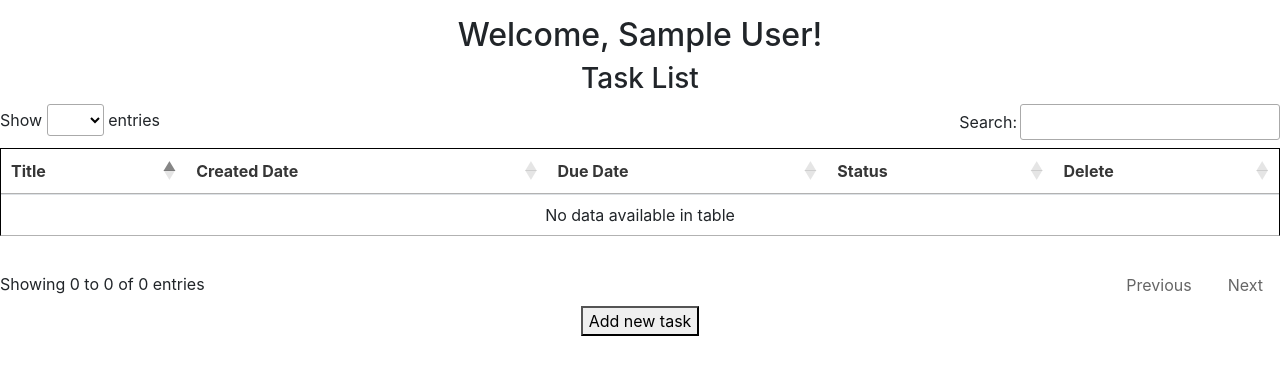
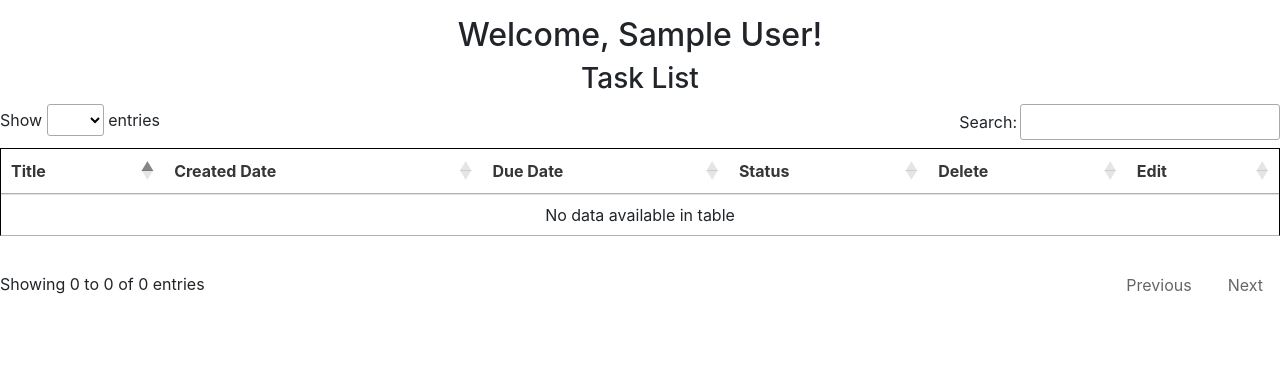
Before and after one commit to ShamlaHameed123/ToDoApp, a Django app: page /todo/ in a window 1280 px wide. Shown: the part 97-472 px from the top of the page. Run offline with Django 3.2, Linux system fonts and the light colour scheme; the visitor is signed in with stand-in values (Sample User, id 1); data that the repository does not hold is empty; some libraries are stand-ins or nearby versions.

Commit message:
few bugs fixed

```diff
--- a/daytasks/forms.py
+++ b/daytasks/forms.py
@@ -1,6 +1,6 @@
 from django import forms
 from django.contrib.auth.forms import UserCreationForm
-from django.contrib.auth.models import User
+from django.contrib.auth.forms import User
 from django.utils.safestring import mark_safe
 
 
--- a/daytasks/views.py
+++ b/daytasks/views.py
@@ -3,7 +3,7 @@ from django.contrib.auth import login, authenticate
 from django.shortcuts import render, redirect
 
 from daytasks.models import TodoList
-from .forms import SignUpForm
+from daytasks.forms import SignUpForm
 
 
 @login_required
@@ -27,7 +27,7 @@ def add_task(request):
         content = request.POST['content']
         due_date = request.POST['due_date']
         status = request.POST['status']
-        new_task = ToDoList.objects.create(title=title, content=content, due_date=due_date, status=status)
+        new_task = models.ToDoList.objects.create(title=title, content=content, due_date=due_date, status=status)
         new_task.save()
 
         return redirect('home')
@@ -37,6 +37,7 @@ def add_task(request):
 
 @login_required
 def edit_task(request, task_id):
+    new_task = ToDoList.objects.get(id=task_id)
     if request.method == 'POST':
         title = request.POST['title']
         content = request.POST['content']
--- a/static/css/main.css
+++ b/static/css/main.css
@@ -11,9 +11,7 @@ th, td {
 .wrapper {
     text-align: center;
 }
-.wrapper1 {
-    text-align: center;
-}
+
 
 .button {
     position: absolute;
@@ -21,11 +19,6 @@ th, td {
 		left: 45%;
 }
 
-.button1 {
-    position: relative;
-    top: 25%;
-
-}
 
 .modal {
   display: none; /* Hidden by default */
@@ -41,19 +34,6 @@ th, td {
   background-color: rgba(0,0,0,0.4); /* Black w/ opacity */
 }
 
-.modal1 {
-  display: none; /* Hidden by default */
-  position: fixed; /* Stay in place */
-  z-index: 1; /* Sit on top */
-  padding-top: 100px; /* Location of the box */
-  left: 0;
-  top: 0;
-  width: 50%; /* Full width */
-  height: 100%; /* Full height */
-  overflow: auto; /* Enable scroll if needed */
-  background-color: rgb(0,0,0); /* Fallback color */
-  background-color: rgba(0,0,0,0.4); /* Black w/ opacity */
-}
 
 /* Modal Content */
 .modal-content {
@@ -63,11 +43,3 @@ th, td {
   border: 1px solid #888;
   width: 80%;
 }
-
-.modal-content1 {
-  background-color: #fefefe;
-  margin: auto;
-  padding: 20px;
-  border: 1px solid #888;
-  width: 80%;
-}
--- a/static/js/newmodal.js
+++ /dev/null
@@ -1,19 +0,0 @@
-
-var modal = document.getElementById("myModal1");
-
-
-var btn = document.getElementById("myBtn1");
-
-
-// When the user clicks the button, open the modal
-btn.onclick = function() {
-  modal.style.display = "block";
-}
-
-
-// When the user clicks anywhere outside of the modal, close it
-window.onclick = function(event) {
-  if (event.target == modal) {
-    modal.style.display = "none";
-  }
-}
--- a/templates/base.html
+++ b/templates/base.html
@@ -32,7 +32,6 @@
 		{% endblock %}
 	</main>
 		<script src="{% static 'js/main.js' %}"></script>
-		<script src="{% static 'js/newmodal.js' %}"></script>
 		<script src="{% static 'js/addnewmodal.js' %}"></script>
 
 </body>
--- a/templates/home.html
+++ b/templates/home.html
@@ -15,6 +15,7 @@
 			 <th>Due Date</th>
 			 <th>Status</th>
 			 <th>Delete</th>
+			 <th>Edit</th>
 		</tr>
 	</thead>
 	{% for task in todo %}
@@ -32,6 +33,9 @@
 											 {{ task.status }}
 									 </td>
 									 <td>
+											 <a href="{% url 'delete' task.id %}">Remove task</a>
+									 </td>
+									 <td>
 
 											<div class="wrapper">
 												<button id="myBtn" class="newbutton" >Edit task</button>
@@ -41,9 +45,9 @@
 												  <!-- Modal content -->
 												  <div class="modal-content">
 												    <span class="close"></span>
-														<form method="POST" action="/todo/edit/{{task.id}}">{% csrf_token %}
+														<form method="POST" action="{% url 'edit' task.id %}">{% csrf_token %}
 															<p><b>Add/Edit task</b></p>
-											  <label for="title">Title:</label>
+											   <label for="title">Title:</label>
 											  <input type="text" id="title" name="title"></br>
 											  <label for="content" align="center">Content:</label>
 												<input type="text" id="content" name="content"></br>
@@ -68,35 +72,6 @@
 					 {% endfor %}
  </table>
 </div>
-<div class="wrapper1">
-	<button id="myBtn1" class="button1" >Add new task</button>
-	{# <button class="button" id="myBtn">Add new task</button> #}
-	<div id="myModal1" class="modal">
-
-	  <!-- Modal content -->
-	  <div class="modal-content1">
-	    <span class="close"></span>
-			<form method="POST" action="/todo/add_task/">{% csrf_token %}
-				<p><b>Add new task</b></p>
-  <label for="title">Title:</label>
-  <input type="text" id="title" name="title"></br>
-  <label for="content" align="center">Content:</label>
-	<input type="text" id="content" name="content"></br>
-	<label for="duedate">Due Date:</label>
-  <input type="date" id="due-date" name="due_date"><br>
-	<label for="status">Status:</label>
-	  <select id="status" name="status">
-		  <option value="todo">To Do</option>
-		  <option value="inprogress">In Progress</option>
-		  <option value="completed">Completed</option>
-		</select></br>
-  <input type="submit" value="Submit">
-</form>
-
-	  </div>
-
-	</div>
-</div>
 
 
 {% endblock %}
--- a/todo/urls.py
+++ b/todo/urls.py
@@ -15,23 +15,23 @@ Including another URLconf
 """
 from django.contrib import admin
 from django.urls import path
-from django.conf.urls import url, include
+
 from django.contrib.auth import views as auth_views
 from django.conf.urls.static import static
 from django.conf import settings
 
-from daytasks.views import home, signup, delete, add_task, edit_task
+from daytasks import views
 
 
 urlpatterns = [
-     path('todo/', home, name='home'),
-     path('todo/home/', home, name='home'),
+     path('todo/', views.home, name='home'),
+     path('todo/home/', views.home, name='home'),
      path('todo/login/', auth_views.LoginView.as_view(template_name='login.html'), name='login'),
      path('todo/logout/', auth_views.LogoutView.as_view(next_page='login'), name='logout'),
-     path('signup/', signup, name='signup'),
-     path('todo/delete/<int:task_id>', delete, name='delete'),
-     path('todo/add/', add_task, name='add'),
-     path('todo/edit/<int:task_id>', edit_task, name='edit'),
+     path('signup/', views.signup, name='signup'),
+     path('todo/delete/<int:task_id>', views.delete, name='delete'),
+     path('todo/add/', views.add_task, name='add'),
+     path('todo/edit/<int:task_id>', views.edit_task, name='edit'),
      path('todo/admin/', admin.site.urls),
 
 
```
